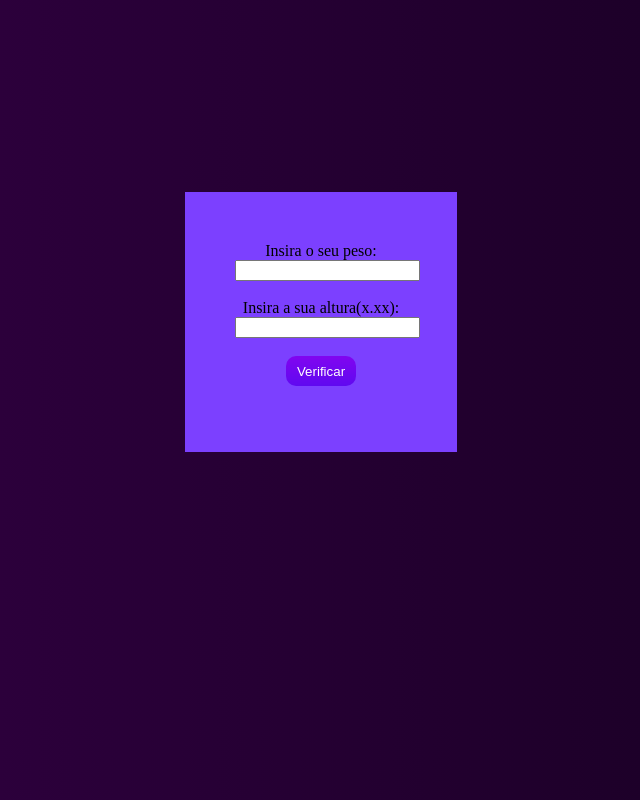
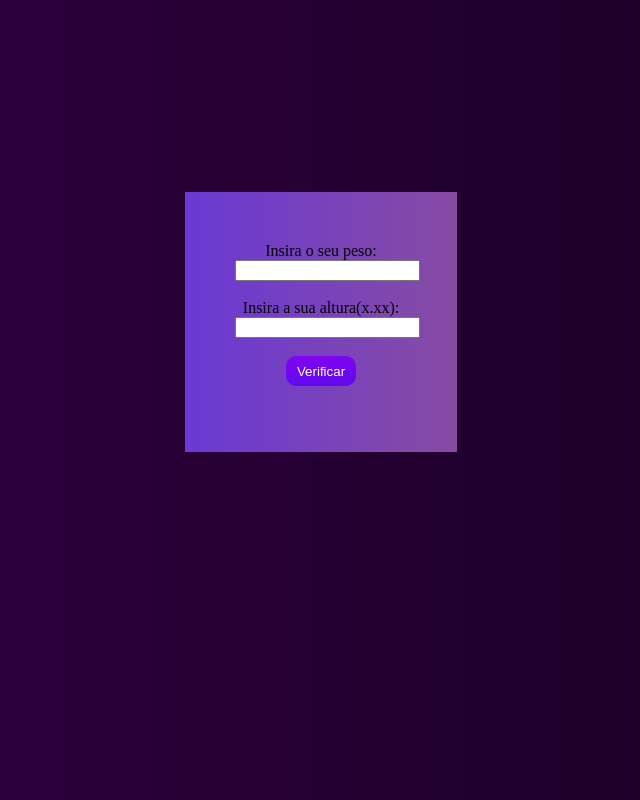
Before and after one commit to jhenriquedsm/ProjetoJS_2Semestre, a plain HTML site: page index/IMC.html in a window 1280 px wide. Shown: the whole page, without its empty margins (319-959 px from the left). Drawn offline with Linux system fonts and the light colour scheme.

Commit message:
atualizando background

```diff
--- a/index/main.css
+++ b/index/main.css
@@ -15,7 +15,7 @@ body{
 }
 
 .div{
-    background-color: #7c40ff;
+    background-image: linear-gradient(to right, #6a39d4 , #874ba3);
     padding: 50px 50px;
 
 }
--- a/style.css
+++ b/style.css
@@ -27,6 +27,9 @@ h1{
     margin-top: 0;
 }
 
+div{
+    background-image: linear-gradient(to right, #6a39d4 , #733d8b);
+}
 .row-1{
     background-color: #6d2aff;
     padding: 50px 50px;
```
